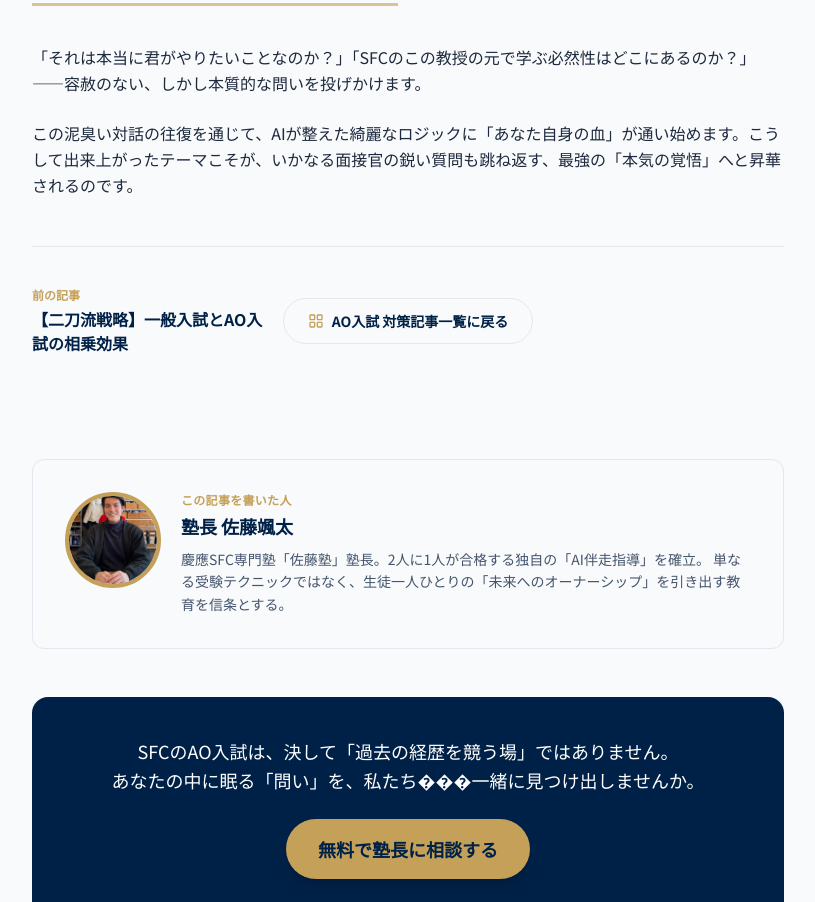
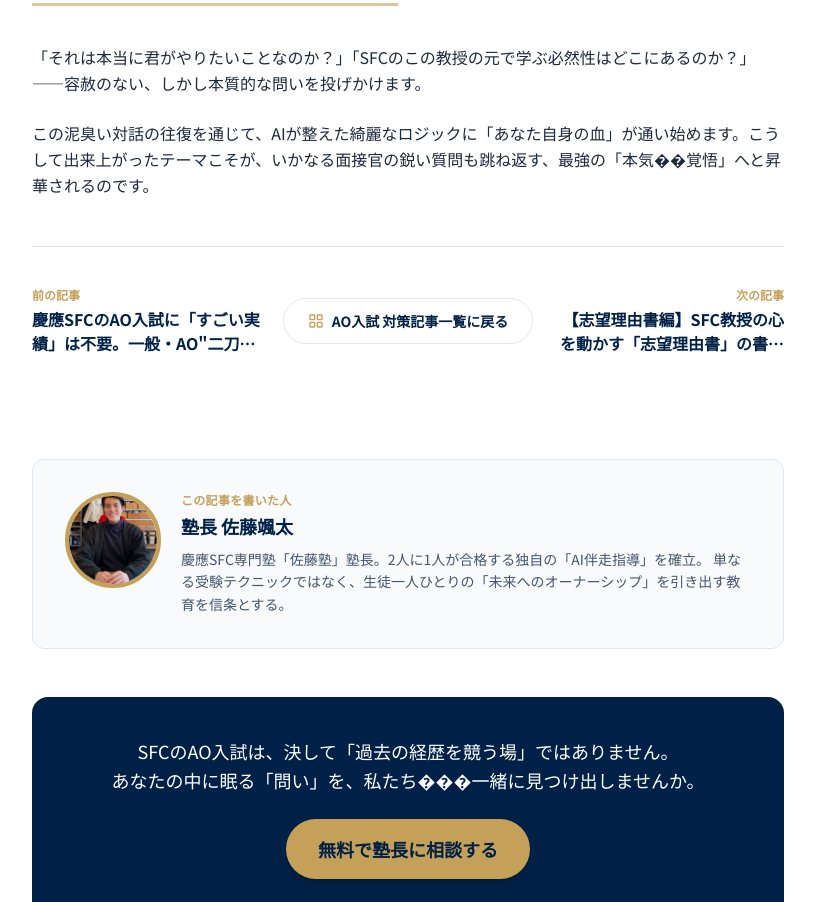
Before and after one commit to sohhhta/v0-sfc-lp, a Next.js app: page /ao-guide/theme in a window 1280 px wide. Shown: the part 3067-3969 px from the top of the page, without its empty margins (232-1047 px from the left). Built offline with nearby package versions, Linux system fonts and the light colour scheme.

Commit message:
refactor: update background color and navigation for AO guide pages
Co-authored-by: sohhhta <241413185+sohhhta@users.noreply.github.com>

```diff
--- a/app/ao-guide/portfolio/page.tsx
+++ b/app/ao-guide/portfolio/page.tsx
@@ -32,7 +32,7 @@ export const metadata: Metadata = {
 
 export default function PortfolioPage() {
   return (
-    <main className="pt-32 md:pt-40 pb-20 bg-slate-50 min-h-screen">
+    <main className="pt-32 md:pt-40 pb-20 bg-white min-h-screen">
       <ArticleContainer>
         <ArticleHeader
           theme="ao"
@@ -107,7 +107,7 @@ export default function PortfolioPage() {
                 <div className="bg-[#002147] text-white w-6 h-6 rounded-full flex items-center justify-center font-bold flex-shrink-0 mt-1 mr-3 text-sm">3</div>
                 <div>
                   <strong>未完成のプロトタイプ（模型・ワイヤーフレーム）：</strong><br />
-                  解決策のアイデアがあるなら、完成していなくても良いので「形」にしてみましょう。アプリなら画面の絵（ワイヤーフレーム）を描き、プロダクトなら紙粘土や段ボールで模型を作ります。その写真を載せるだけで、熱量は10倍伝わります。
+                  解決策のアイデアがあ��なら、完成していなくても良いので「形」にしてみましょう。アプリなら画面の絵（ワイヤーフレーム）を描き、プロダクトなら紙粘土や段ボールで模型を作ります。その写真を載せるだけで、熱量は10倍伝わります。
                 </div>
               </li>
             </ul>
@@ -131,8 +131,8 @@ export default function PortfolioPage() {
 
         <ArticleNavigation
           prev={{ title: "【志望理由書編】SFC教授の心を動かす「志望理由書」の書き方と構成", href: "/ao-guide/statement" }}
+          back={{ title: "AO入試 対策記事一覧に戻る", href: "/ao-guide/articles" }}
           next={{ title: "【面接対策編】面接官の「圧迫」を「対話」に変える、主導権の握り方", href: "/ao-guide/interview" }}
-          back={{ title: "AO入試 対策記事一覧に戻る", href: "/ao-guide/articles" }}
         />
       </ArticleContainer>
     </main>
--- a/app/ao-guide/strategy/page.tsx
+++ b/app/ao-guide/strategy/page.tsx
@@ -44,7 +44,7 @@ const tocItems = [
 
 export default function AoStrategyPage() {
   return (
-    <main className="min-h-screen bg-slate-50 py-12">
+    <main className="min-h-screen bg-white py-12">
       <ArticleContainer>
 
         <ArticleHeader
--- a/app/ao-guide/theme/page.tsx
+++ b/app/ao-guide/theme/page.tsx
@@ -45,7 +45,7 @@ const tocItems = [
 
 export default function AoThemePage() {
   return (
-    <main className="min-h-screen bg-slate-50 py-12">
+    <main className="min-h-screen bg-white py-12">
       <ArticleContainer>
 
         <ArticleHeader
@@ -105,14 +105,15 @@ export default function AoThemePage() {
           <p className="mb-6 leading-relaxed">まず、<ArticleHighlight>24時間稼働のSFC特化AI</ArticleHighlight>に、あなたのまとまらないモヤモヤや思考の断片をそのままぶつけてください。AIはあなたの言葉を瞬時に読み解き、関連する先行研究、SFCの教授陣の知見、そしてアカデミックな切り口へと「翻訳」して返してくれます。一人では何日もかかる調査と思考の整理が、圧倒的なスピードで進みます。</p>
           <p className="mb-10 leading-relaxed text-lg"><ArticleHighlight>しかし、AIが出力したものはあくまで「質の高い素材」に過ぎません。最後に必要不可欠なのが、塾長である私との「1on1対話」です。</ArticleHighlight></p>
           <p className="mb-6 leading-relaxed">「それは本当に君がやりたいことなのか？」「SFCのこの教授の元で学ぶ必然性はどこにあるのか？」——容赦のない、しかし本質的な問いを投げかけます。</p>
-          <p className="mb-6 leading-relaxed">この泥臭い対話の往復を通じて、AIが整えた綺麗なロジックに「あなた自身の血」が通い始めます。こうして出来上がったテーマこそが、いかなる面接官の鋭い質問も跳ね返す、最強の「本気の覚悟」へと昇華されるのです。</p>
+          <p className="mb-6 leading-relaxed">この泥臭い対話の往復を通じて、AIが整えた綺麗なロジックに「あなた自身の血」が通い始めます。こうして出来上がったテーマこそが、いかなる面接官の鋭い質問も跳ね返す、最強の「本気��覚悟」へと昇華されるのです。</p>
 
             <ArticleNavigation
               prev={{
-              title: "【二刀流戦略】一般入試とAO入試の相乗効果",
+                title: "慶應SFCのAO入試に「すごい実績」は不要。一般・AO\"二刀流\"が合格の最短距離である理由",
                 href: "/ao-guide/strategy",
               }}
               back={{ title: "AO入試 対策記事一覧に戻る", href: "/ao-guide/articles" }}
+              next={{ title: "【志望理由書編】SFC教授の心を動かす「志望理由書」の書き方と構成", href: "/ao-guide/statement" }}
             />
 
           <AuthorBox />
```
Lines whose indentation alone changed are shown as unchanged.
